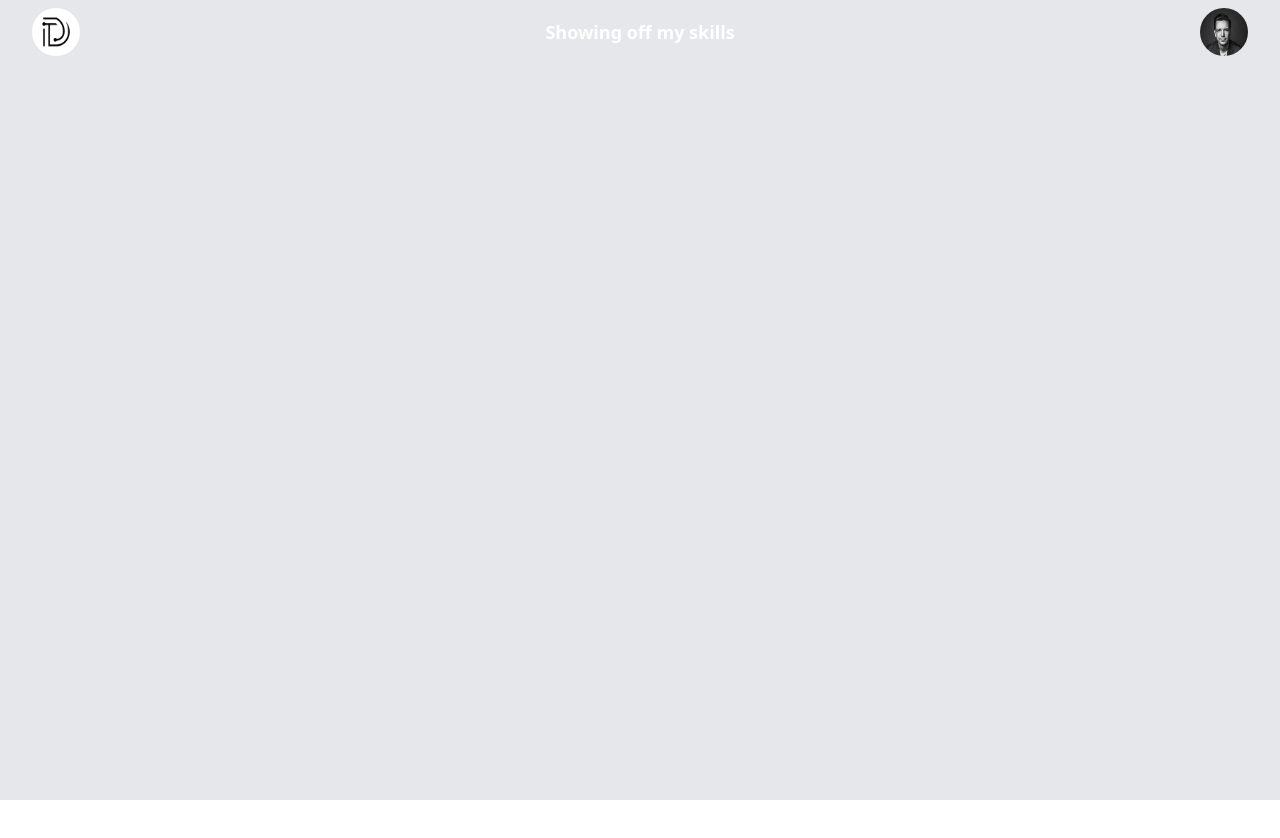
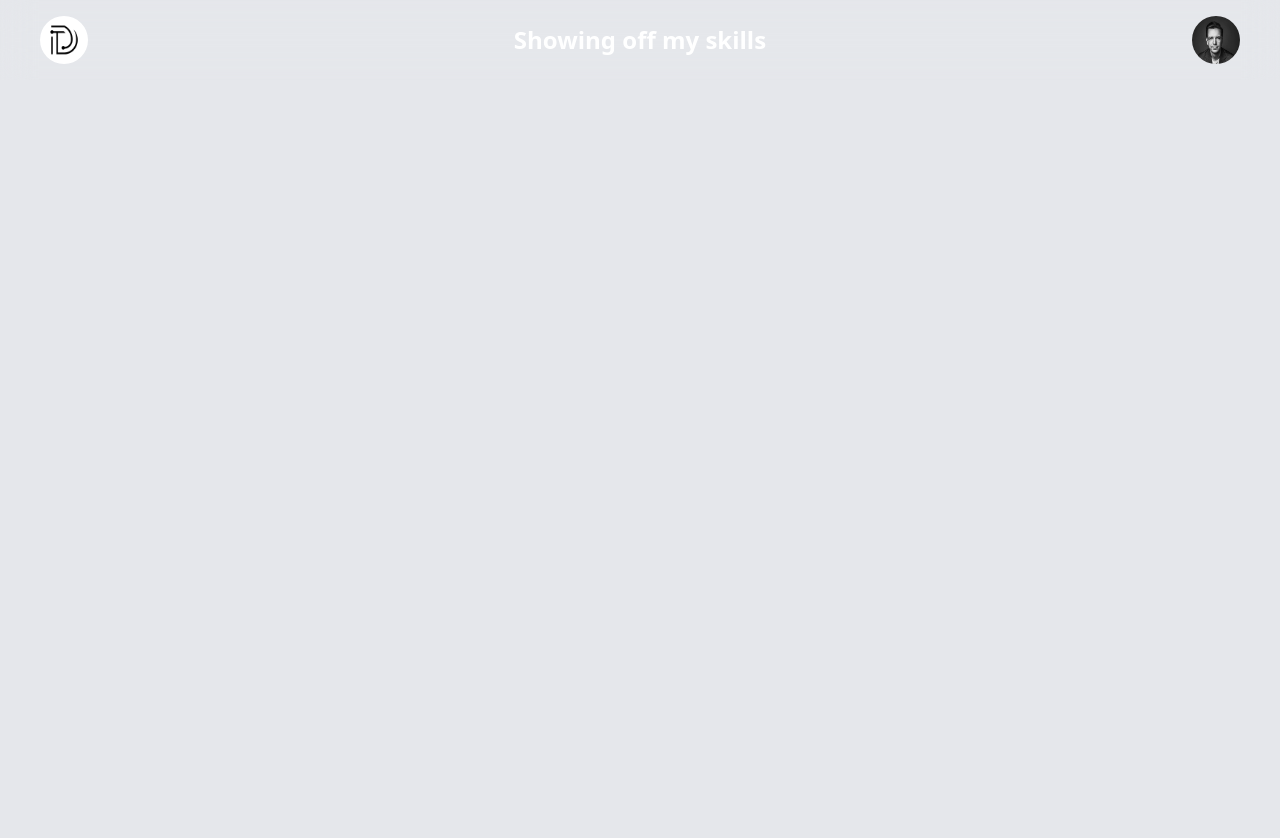
Before and after one commit to SebSte85/myapp-jenkins-aws, a React (Create React App) app in the folder client/: page / in a window 1280 px wide. Shown: the top 838 px of the page. Before the commit the page ends 800 px from the top, so only its background shows below. Built offline with nearby package versions, Linux system fonts and the light colour scheme.

Commit message:
TJCAO-293 basic navbar implementation

```diff
--- a/client/src/App.js
+++ b/client/src/App.js
@@ -3,7 +3,7 @@ import Home from "./pages/Home";
 
 function App() {
   return (
-    <div className="h-screen bg-gray-200 dark:bg-slate-800">
+    <div className="h-[150vh] bg-gray-200 dark:bg-slate-800">
       <Home />
     </div>
   );
--- a/client/src/components/Navbar.jsx
+++ b/client/src/components/Navbar.jsx
@@ -5,12 +5,20 @@ import profil from "../images/Sebastian Stemmer 7 Profilbild.jpg";
 const Navbar = () => {
   return (
     <>
-      <div>
-        <div className="container mx-auto flex h-14 items-center justify-between p-8 text-white">
-          <img src={logo} alt="logo" className="h-12 w-12 rounded-full" />
-          <div className="text-lg font-bold">Showing off my skills</div>
-          <img src={profil} alt="" className="h-12 w-12 rounded-full" />
+      <div className="container sticky top-0 z-10 mx-auto flex h-14 items-center justify-between p-10 text-white backdrop-blur-lg">
+        <img
+          src={logo}
+          alt="logo"
+          className="h-8 w-8 rounded-full md:h-12 md:w-12"
+        />
+        <div className="text-lg font-bold lg:text-xl xl:text-2xl">
+          Showing off my skills
         </div>
+        <img
+          src={profil}
+          alt=""
+          className="h-8 w-8 rounded-full md:h-12 md:w-12"
+        />
       </div>
     </>
   );
```
Also changed, not shown: 2 other files (tests, documents, lock files or other folders).
